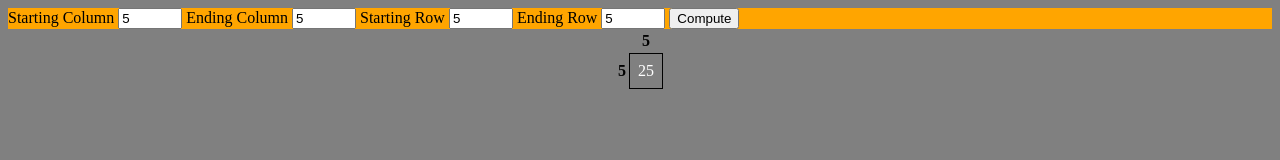
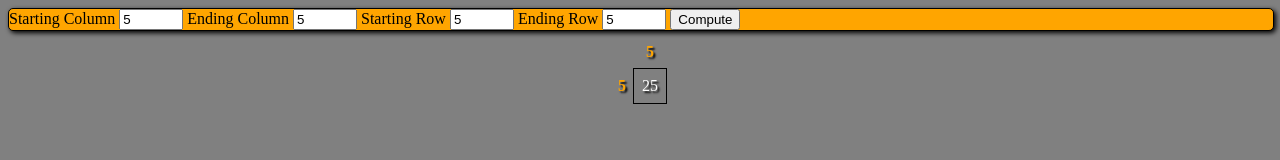
Before and after one commit to kwhite89333/Assignment6, a plain HTML site: page index.html in a window 1280 px wide. Both pictures are taken after typing "5", "5", "5", "5" into the empty fields and a click on the input "Compute". Drawn offline with nearby package versions, Linux system fonts and the light colour scheme.

Commit message:
Update stylesheet.css

```diff
--- a/stylesheet.css
+++ b/stylesheet.css
@@ -1,6 +1,6 @@
 /*
     Document   : stylesheet
-    Created on : Oct 23, 2014
+    Created on : Oct 23, 2014, 1:18:27 PM
     Author     : Kyle White
 */
 
@@ -9,11 +9,16 @@ root {
 }
 
 body{
+    /* background: url(background1.jpg); */
     background-color: gray;
+    background-repeat: no-repeat;
 }
 
 th{
     text-align: center;
+    color: orange;
+    text-shadow: 2px 2px 2px black;
+    padding: 5px;
 }
 
 td{
@@ -21,14 +26,19 @@ td{
     padding: 8px;
     border: 1px solid black;
     text-align: center;
+    text-shadow: 2px 2px 2px black;
 }
 
 table{
-    margin: 0 auto;
+    margin: auto auto;
 }
 
 #valueBar{
     float: left;
     width: 100%;
     background-color: orange;
+    border: 1px solid black;
+    border-radius: 5px;
+    box-shadow: 2px 2px 5px black;
+    margin-bottom: 5px;
 }
```
